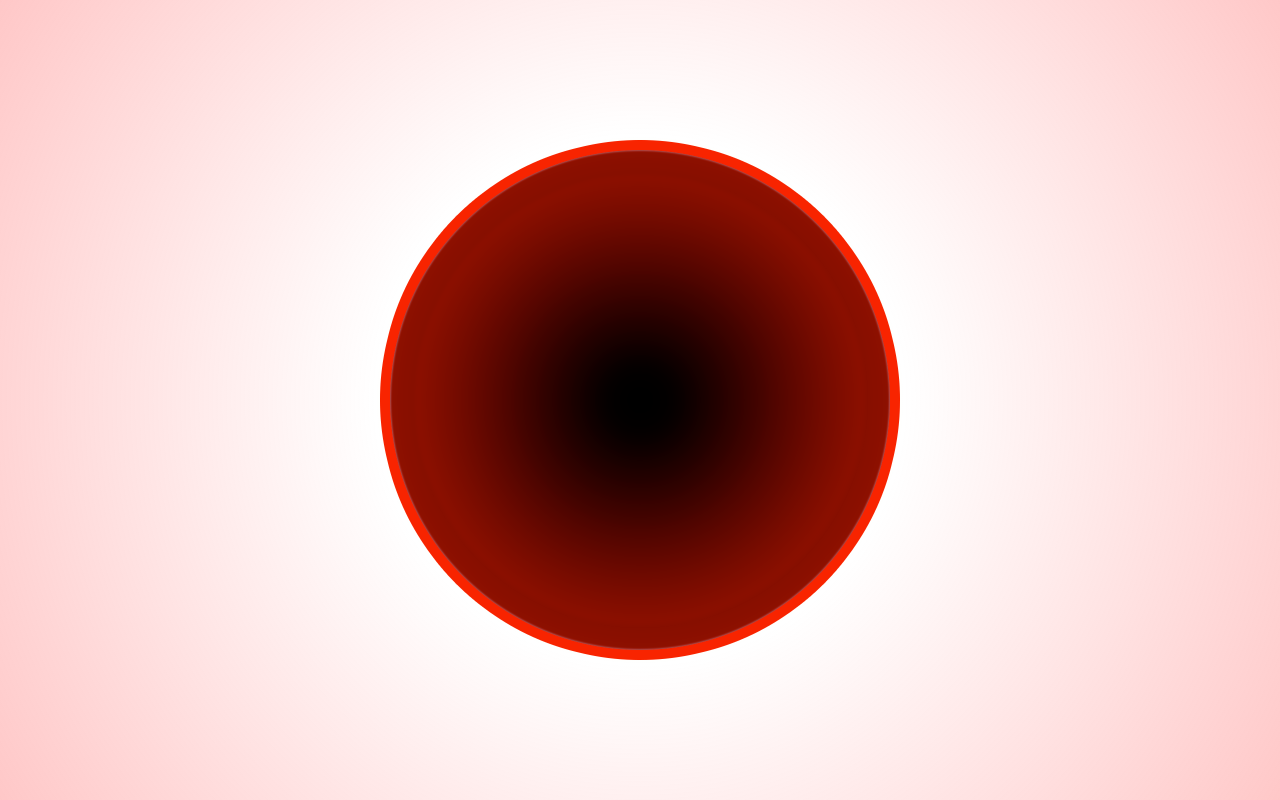
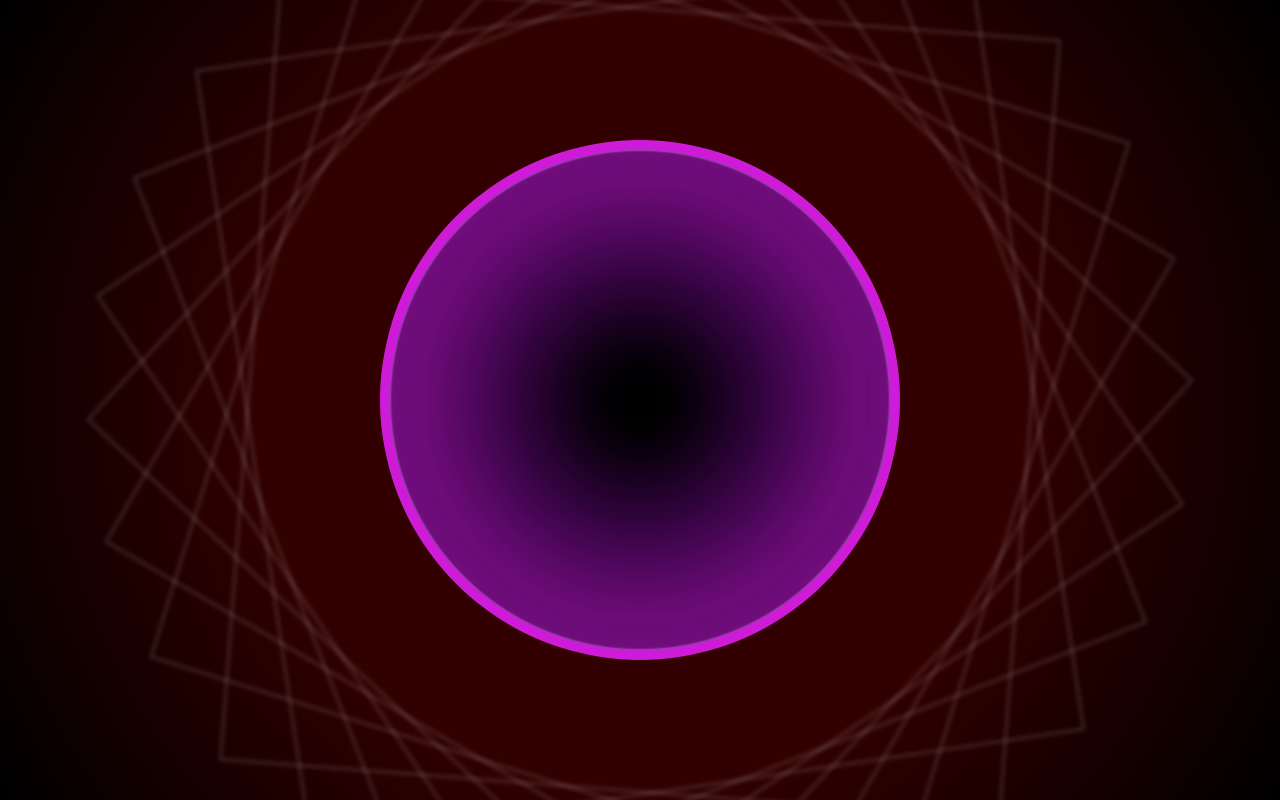
Before and after one commit to nocdim/PROJECT_QUARTZ, a React (Create React App) app in the folder web/client/: page / in a window 1280 px wide. Built offline with nearby package versions, Linux system fonts and the light colour scheme.

Commit message:
working on css

```diff
--- a/web/client/src/App.css
+++ b/web/client/src/App.css
@@ -6,6 +6,5 @@
   display: flex;
   justify-content: center;
   align-items: center;
-  background: rgb(172,255,0);
-  background: radial-gradient(circle, rgba(172,255,0,0.4514180672268907) 0%, rgba(0,0,255,0) 35%, rgba(255,123,123,0.4206057422969187) 100%);
+  background: radial-gradient(circle, rgba(50,0,0,1) 50%, rgba(0,0,0,1) 100%);
 }
--- a/web/client/src/components/logo/WelcomingLogo/WelcomingLogo.css
+++ b/web/client/src/components/logo/WelcomingLogo/WelcomingLogo.css
@@ -10,7 +10,7 @@
         position: absolute;
         width: 600px;
         height: 600px;
-        z-index: 9;
+        z-index: 15;
 
         .logo {
             position: absolute;
@@ -18,14 +18,13 @@
             width: 100%;
             height: 100%;
             scale: 1;
-            animation: none;
-            transition: scale 0.7s ease-in-out, animation 0.7s ease-in-out;
-            z-index: 11;
+            animation: changeHue 10s ease-in-out 0s infinite normal forwards;
+            filter: hue-rotate(0deg);
+            transition: scale 0.7s ease-in-out;
         }
 
         .logo:hover {
             scale: 1.1;
-            animation: changeHue 10s ease-in-out 0s infinite normal forwards;
         }
     }
 
@@ -36,11 +35,11 @@
         align-items: center;
         width: 780px;
         height: 780px;
-        /*border: 1px solid rgba(0, 0, 0, 0.2);*/
+        z-index: 13;
+        border: 1px solid rgba(255, 255, 255, 0.4);
 
         transform: rotate(var(--angle));
-        z-index: 8;
-        animation: rotation 10s linear 0s infinite normal forwards;
+        animation: rotation 10s linear 0s infinite normal forwards, blur 2s linear 0s infinite normal forwards;
 
         .rotatingElementWrapper {
             position: absolute;
@@ -49,7 +48,36 @@
             margin: 0px 0px 0px 0px;
             opacity: 0%;
             transition: margin 1.3s ease-in-out, opacity 1.3s linear;
-            animation: blur 2s linear 0s infinite normal forwards;
+            z-index: 20;
+            .rotatingElement {
+                object-fit: contain;
+                width: 100%;
+                height: 100%;
+                opacity: 66%;
+            }
+        }
+    }
+
+    .path2 {
+        position: absolute;
+        display: flex;
+        justify-content: center;
+        align-items: center;
+        width: 780px;
+        height: 780px;
+        opacity: 10%;
+        z-index: 12;
+
+        transform: rotate(var(--angle));
+        animation: rotationBackwards 10s linear 0s infinite normal forwards;
+
+        .rotatingElementWrapper {
+            position: absolute;
+            width: 500px;
+            height: 500px;
+            margin: 0px 0px 0px 0px;
+            opacity: 0%;
+            transition: margin 1.3s ease-in-out, opacity 1.3s linear;
             .rotatingElement {
                 object-fit: contain;
                 width: 100%;
@@ -57,15 +85,35 @@
             }
         }
     }
-    .entity:hover {
-        filter: invert(100%);
-    }
+
+
+    /*.addImg {
+        position: absolute;
+        display: flex;
+        justify-content: center;
+        align-items: center;
+        width: inherit;
+        height: inherit;
+        animation: septagram 10s linear 0s infinite normal backwards;
+        .septagram {
+            object-fit: contain;
+            width: 100%;
+            height: 100%;
+
+        }
+    }*/
 }
 
-.entity:hover .rotatingElementWrapper {
+.entity:hover .path .rotatingElementWrapper {
     margin: 0px 0px 550px 550px;
     opacity: 100%;
 }
+
+.entity:hover .path2 .rotatingElementWrapper {
+    margin: 0px 0px 1000px 1000px;
+    opacity: 100%;
+}
+
 
 /* ANIMATIONS */
 
@@ -78,6 +126,26 @@
         transform: rotate(calc(var(--angle) + 360deg));
     }
 }
+
+@keyframes rotationBackwards {
+    0% {
+        transform: rotate(var(--angle));
+    }
+
+    100% {
+        transform: rotate(calc(var(--angle) + -360deg));
+    }
+}
+
+/*@keyframes septagram {
+    0% {
+        transform: rotate(0deg);
+    }
+
+    100% {
+        transform: rotate(-360deg);
+    }
+}*/
 
 @keyframes pulsation {
     0% {
--- a/web/client/src/components/logo/WelcomingLogo/WelcomingLogoFI.tsx
+++ b/web/client/src/components/logo/WelcomingLogo/WelcomingLogoFI.tsx
@@ -3,7 +3,7 @@ import './WelcomingLogo.css';
 import { IWelcomingLogo } from '../../../interfaces/IWelcomingLogo';
 import { Link } from 'react-router-dom';
 
-const WelcomingLogotype = ({ link, logoImgSrc, elements }: IWelcomingLogo) => {
+const WelcomingLogotype = ({ link, logoImgSrc, addImg, elements }: IWelcomingLogo) => {
     // for 7 elements
     // 51.428571428571416
     let startingPoint = 0;
@@ -18,11 +18,18 @@ const WelcomingLogotype = ({ link, logoImgSrc, elements }: IWelcomingLogo) => {
             {elements.map((element) => {
                 startingPoint = startingPoint + angle;
                 return (
+                    <>
                     <div className='path' style={{ "--angle": startingPoint + "deg" } as React.CSSProperties}>
                         <div className='rotatingElementWrapper'>
                             <img src={element} alt='' className='rotatingElement' />
                         </div>
                     </div>
+                    <div className='path2' style={{ "--angle": startingPoint + "deg" } as React.CSSProperties}>
+                        <div className='rotatingElementWrapper'>
+                            <img src={element} alt='' className='rotatingElement' />
+                        </div>
+                    </div>
+                    </>
                 )
             })}
         </div>
--- a/web/client/src/interfaces/IWelcomingLogo.ts
+++ b/web/client/src/interfaces/IWelcomingLogo.ts
@@ -1,5 +1,6 @@
 import { ILogo } from "./ILogo";
 
 export interface IWelcomingLogo extends ILogo {
+    addImg?: string;
     elements: string[];
 }
--- a/web/client/src/pages/WelcomePage/WelcomePageCFI.tsx
+++ b/web/client/src/pages/WelcomePage/WelcomePageCFI.tsx
@@ -2,6 +2,7 @@ import React from 'react';
 import WelcomingLogotype from '../../components/logo/WelcomingLogo/WelcomingLogoFI';
 import { HOME_ROUTE } from '../../utils/consts';
 const logo = require("../../assets/logo.png");
+//const addImg = require("../../assets/heptagram.png");
 const e1 = require("../../assets/elements/element1.png");
 const e2 = require("../../assets/elements/element2.png");
 const e3 = require("../../assets/elements/element3.png");
```
Also changed, not shown: web/client/src/assets/heptagram.png (added).
